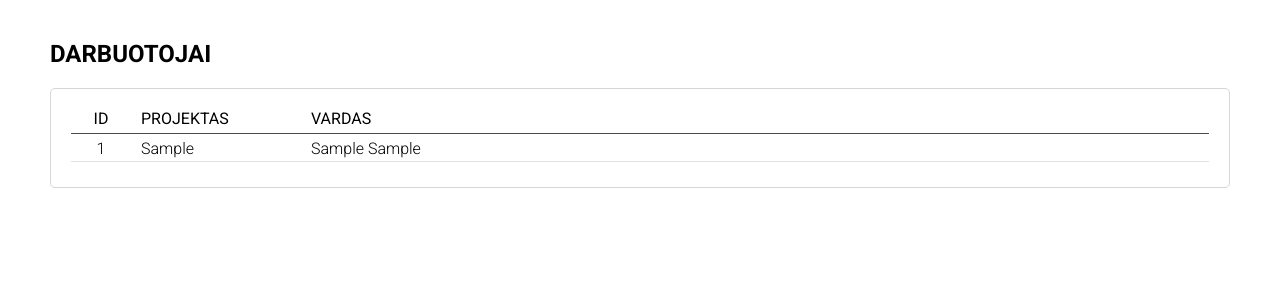
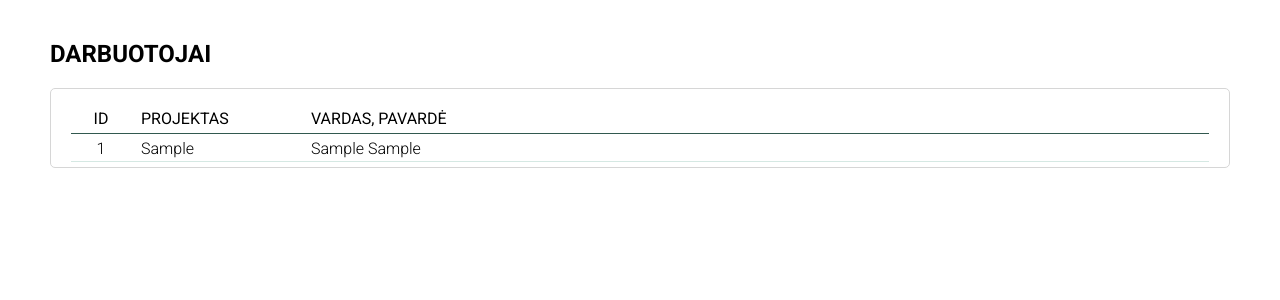
Before and after one commit to gretanorv/BIT_SP2-personalo_valdymo_sistema, a PHP site: page /?path=darbuotojai in a window 1280 px wide. Shown: the part 59-359 px from the top of the page. Run offline with PHP 8.4, Linux system fonts and the light colour scheme; tables that the repository leaves empty or names only in its code hold one stand-in row (values such as "Sample post").

Commit message:
padding / naming

```diff
--- a/index.php
+++ b/index.php
@@ -42,6 +42,7 @@
 
         $db_name = 'personalo_valdymo_sistema';
         $conn = mysqli_connect($server_name, $username, $password, $db_name);
+
         if (!$conn) {
             die('Connection failed: ' . mysqli_connect_error());
         } else {
@@ -57,7 +58,7 @@
             LEFT JOIN projektai ON projektai.id = darbuotojai.projekto_id';
         } else if ($_GET['path'] == 'projektai') {
             $title = 'PROJEKTAI';
-            $sql = 'SELECT projektai.id, projekto_pavadinimas, group_concat(vardas) AS vardas FROM projektai
+            $sql = 'SELECT projektai.id, projekto_pavadinimas, group_concat(CONCAT_WS(" ", vardas, pavarde) SEPARATOR "; " ) AS vardas FROM projektai
             LEFT JOIN darbuotojai ON projektai.id = darbuotojai.projekto_id
             GROUP BY projektai.id';
         }
@@ -113,7 +114,7 @@
                 print('<div class="table__row table__row--head">
                 <div class="table__col-id table__col-id--head">ID</div>
                 <div class="table__col-text table__col-text--head">PROJEKTAS</div>
-                <div class="table__col-text table__col-text--head">VARDAS</div>
+                <div class="table__col-text table__col-text--head">VARDAS, PAVARDĖ</div>
             </div>');
                 while ($row = mysqli_fetch_assoc($res)) {
                     print("
--- a/style.css
+++ b/style.css
@@ -63,7 +63,7 @@
   -webkit-box-sizing: border-box;
           box-sizing: border-box;
   font-weight: 300;
-  padding: 20px;
+  padding: 20px 20px 0;
 }
 
 .table__row {
--- a/styles/_table.scss
+++ b/styles/_table.scss
@@ -3,7 +3,7 @@
   border-radius: 5px;
   box-sizing: border-box;
   font-weight: 300;
-  padding: 20px;
+  padding: 20px 20px 0;
 
   &__row {
     display: flex;
```
Also changed, not shown: 1 other file.
